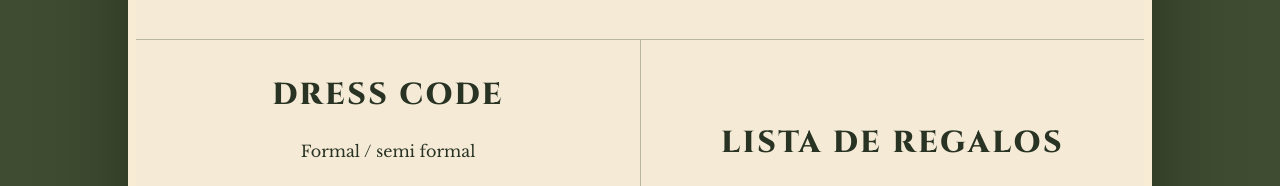
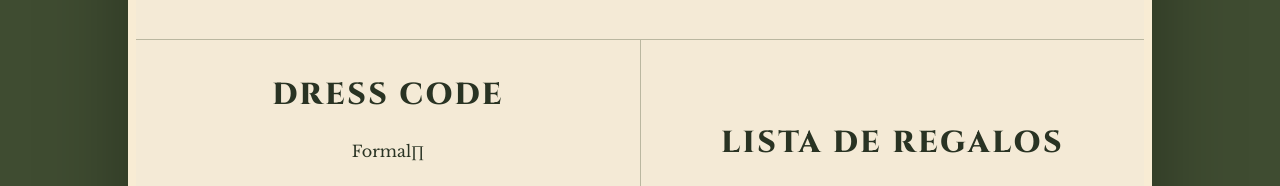
Before and after one commit to fuentesmarlon/wedding-invitation, a website: page civil/index.html in a window 1280 px wide. Shown: the part 1051-1237 px from the top of the page. Drawn offline with nearby package versions, Linux system fonts and the light colour scheme; grey boxes are pictures that could not be loaded.

Commit message:
changed civil wedding dresscode text

```diff
--- a/civil/index.html
+++ b/civil/index.html
@@ -51,7 +51,7 @@
     <section class="info-grid">
       <article class="dress-code">
         <h2>Dress code</h2>
-        <p>Formal / semi formal</p>
+        <p>Formal∏</p>
         <img class="dress-code-image" src="/civil/assets/dresscode.png" alt="Inspiración de vestimenta formal y semiformal para la boda civil" loading="lazy">
       </article>
 
```
